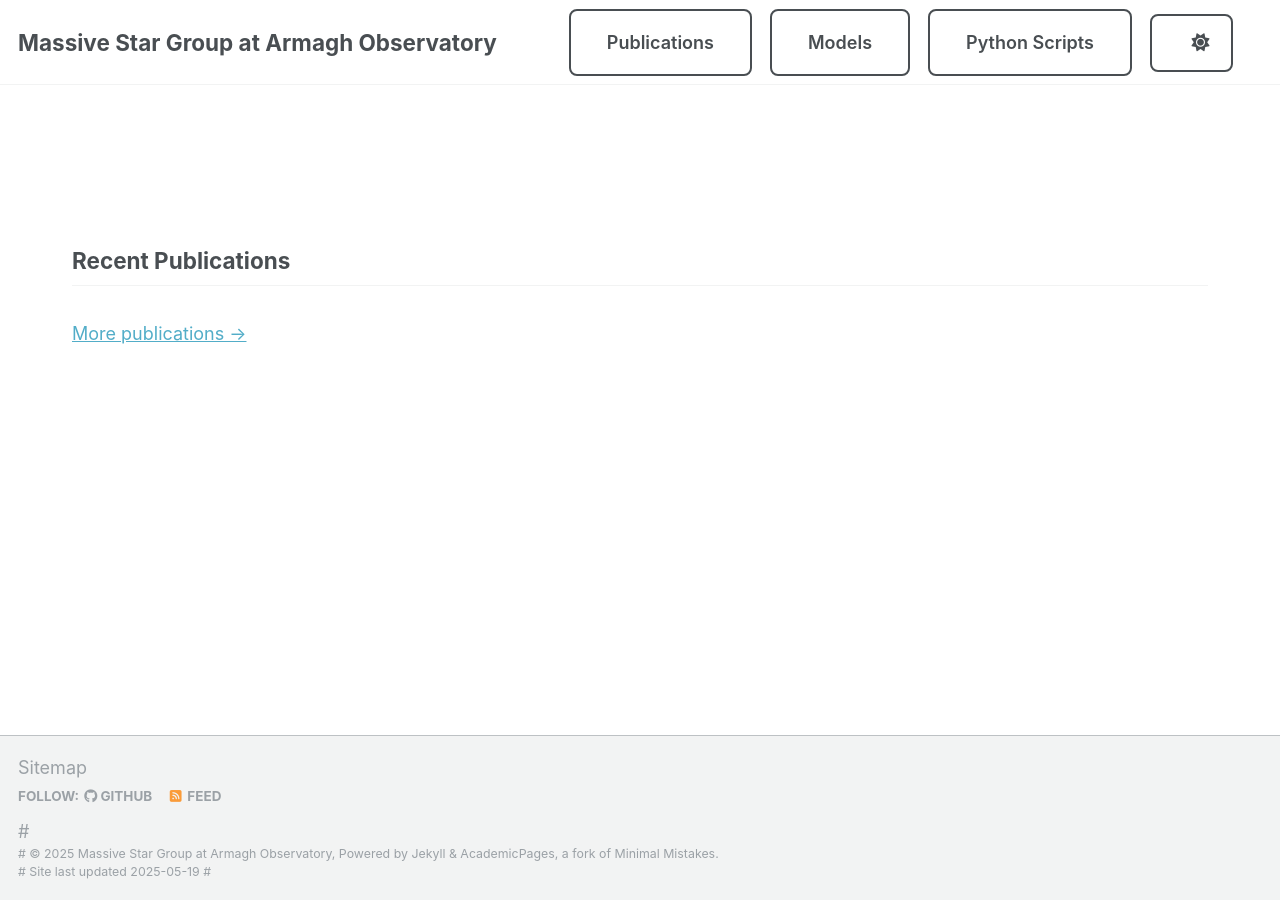
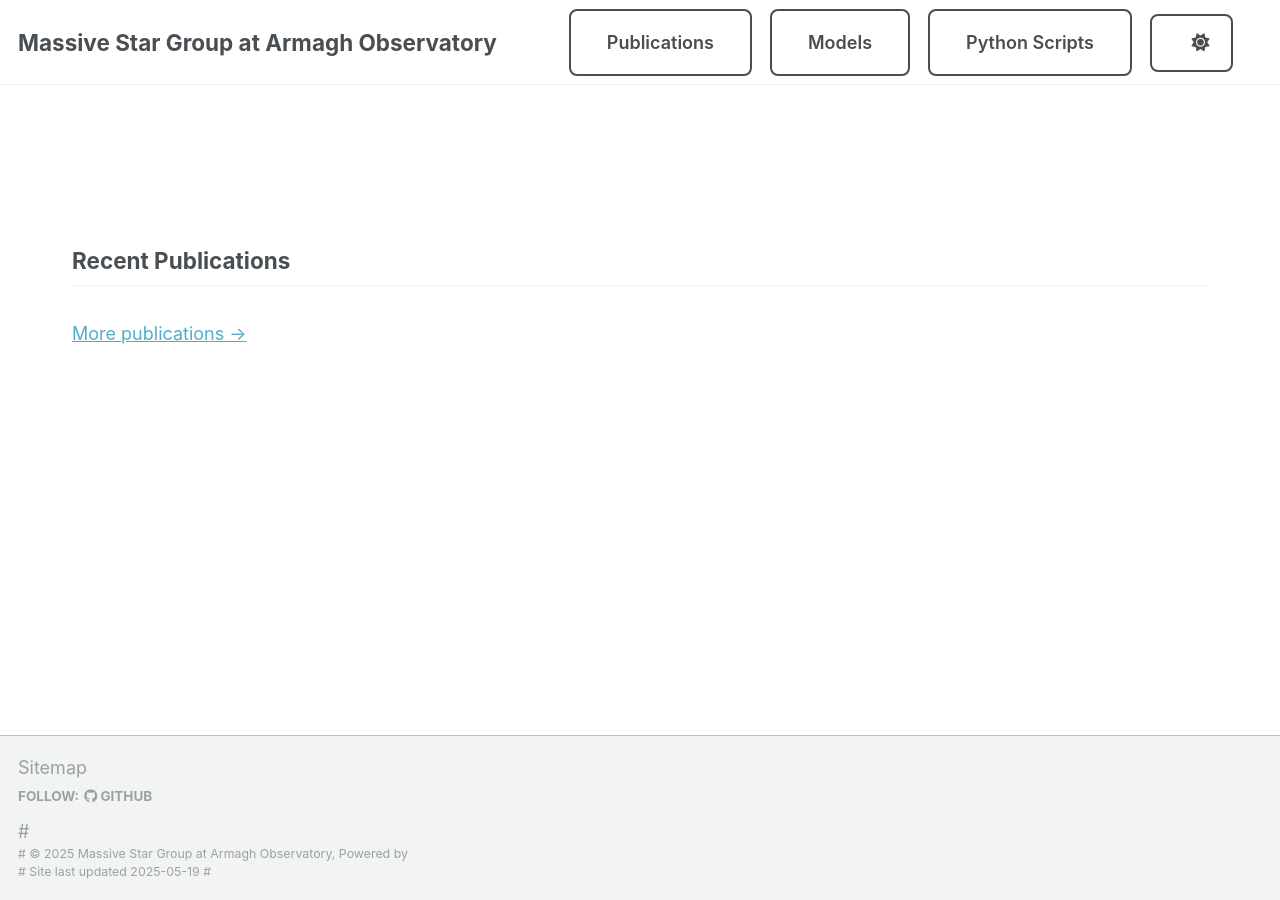
Before and after one commit to Mdot-com/mdot.com, a Jekyll site: the page built from index.md, in a window 1280 px wide. Built offline with Jekyll 4.4.1, drawn with Linux system fonts in a browser that asks for light colours.

Commit message:
Update footer.html

```diff
--- a/_includes/footer.html
+++ b/_includes/footer.html
@@ -12,14 +12,11 @@
     {% if site.author.bitbucket %}
       <li><a href="http://bitbucket.org/{{ site.author.bitbucket }}"><i class="fab fa-bitbucket" aria-hidden="true"></i> Bitbucket</a></li>
     {% endif %}
-    {% if site.atom_feed.hide != true %}
-    <li><a href="{% if site.atom_feed.path %}{{ site.atom_feed.path }}{% else %}{{ base_path }}/feed.xml{% endif %}"><i class="fa fa-fw fa-rss-square" aria-hidden="true"></i> {{ site.data.ui-text[site.locale].feed_label | default: "Feed" }}</a></li>
-    {% endif %}
   </ul>
 </div>
 {% endif %}
 
 #<div class="page__footer-copyright">
-#  &copy; {{ site.time | date: '%Y' }} {{ site.name | default: site.title }}, {{ site.data.ui-text[site.locale].powered_by | default: "Powered by" }} <a href="http://jekyllrb.com" rel="nofollow">Jekyll</a> &amp; <a href="https://github.com/academicpages/academicpages.github.io">AcademicPages</a>, a fork of <a href="https://mademistakes.com/work/minimal-mistakes-jekyll-theme/" rel="nofollow">Minimal Mistakes</a>.<br />
+#  &copy; {{ site.time | date: '%Y' }} {{ site.name | default: site.title }}, {{ site.data.ui-text[site.locale].powered_by |}} <br />
 #  Site last updated {{ "now" | date: '%Y-%m-%d' %}}
 #</div>
```
